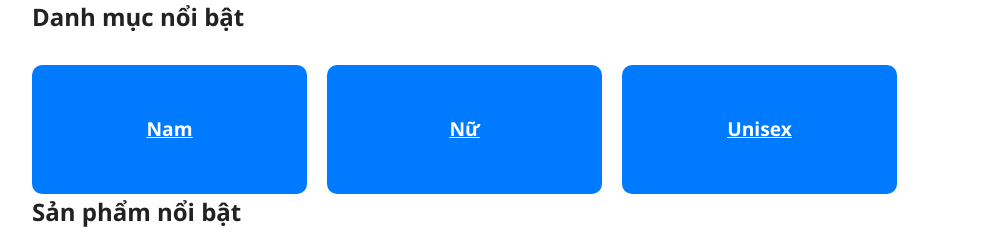
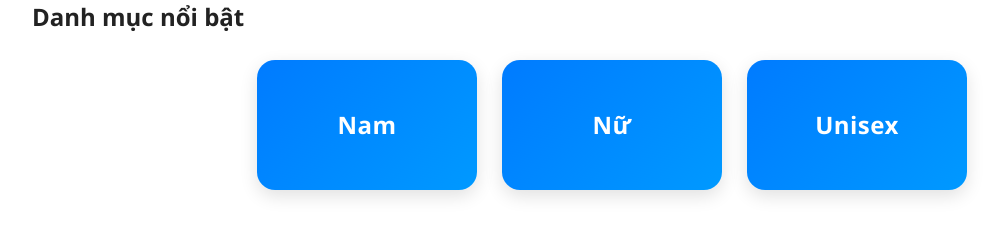
Before and after one commit to quocnam2004/fashion_store, a Flask app: page / in a window 1280 px wide. Shown: the part 701-933 px from the top of the page, without its empty margins (28-1028 px from the left). Run offline with Flask 3, Linux system fonts and the light colour scheme.

Commit message:
update css

```diff
--- a/app/templates/index.html
+++ b/app/templates/index.html
@@ -48,12 +48,22 @@
 
 
 <section class="categories">
-  <h2>Danh mục nổi bật</h2>
-  <div class="category-grid">
-    <a class="cat-card" href="{{ url_for('app_routes.category', cat='nam') }}">Nam</a>
-    <a class="cat-card" href="{{ url_for('app_routes.category', cat='nu') }}">Nữ</a>
-    <a class="cat-card" href="{{ url_for('app_routes.category', cat='unisex') }}">Unisex</a>
+  <h2 class="section-title">Danh mục nổi bật</h2>
+
+  <div class="category-modern">
+    <a href="{{ url_for('app_routes.category', cat='male') }}" class="cat-item">
+        <span>Nam</span>
+    </a>
+
+    <a href="{{ url_for('app_routes.category', cat='female') }}" class="cat-item">
+        <span>Nữ</span>
+    </a>
+
+    <a href="{{ url_for('app_routes.category', cat='unisex') }}" class="cat-item">
+        <span>Unisex</span>
+    </a>
   </div>
+
 </section>
 
 <section>
--- /dev/null
+++ b/data/auth.csv
@@ -0,0 +1 @@
+user_id,email,password_hash
--- a/static/css/style.css
+++ b/static/css/style.css
@@ -995,3 +995,38 @@ form input:focus {
     font-size: 23px;
   }
 }
+
+/* === Modern Category Cards === */
+.category-modern {
+    display: flex;
+    gap: 25px;
+    margin: 25px 0 40px;
+    justify-content: center;
+}
+
+.cat-item {
+    width: 220px;
+    height: 130px;
+    background: linear-gradient(135deg, #007bff, #0099ff);
+    border-radius: 18px;
+    display: flex;
+    align-items: center;
+    justify-content: center;
+    text-decoration: none;
+
+    box-shadow: 0 6px 18px rgba(0, 0, 0, 0.12);
+    transition: 0.25s ease;
+}
+
+.cat-item span {
+    font-size: 24px;
+    font-weight: 700;
+    color: white;
+    letter-spacing: 0.5px;
+}
+
+.cat-item:hover {
+    transform: translateY(-6px);
+    box-shadow: 0 10px 25px rgba(0, 123, 255, 0.35);
+    background: linear-gradient(135deg, #0068d6, #0088ff);
+}
```
Also changed, not shown: app/templates/admin_product_form.html (added, +39 -0 lines), app/templates/admin_products.html (added, +39 -0 lines), app/templates/edit_profile.html (added, +67 -0 lines), app/templates/order_history.html (added, +21 -0 lines).
